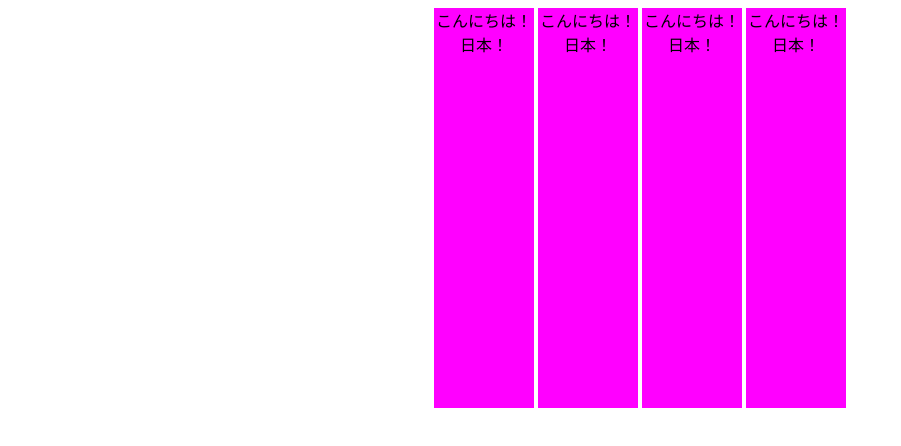
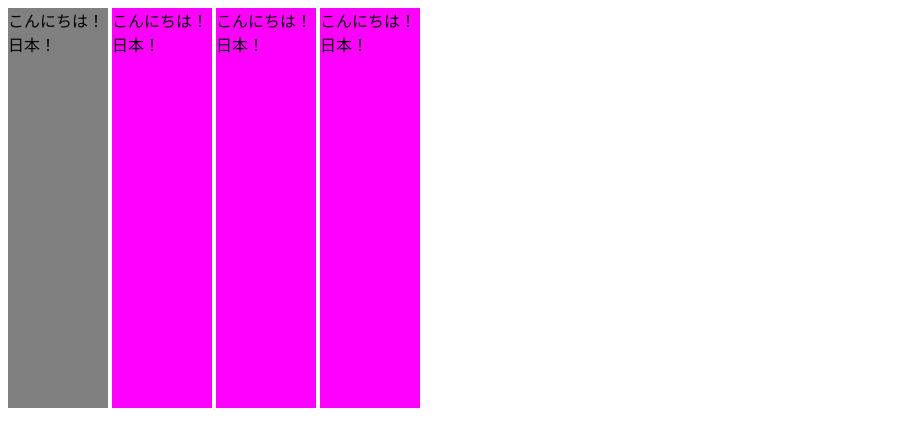
Before and after one commit to RyoKitatani/udemy-js, a plain HTML site: page 01_基礎知識/03_CSSについて/start/index.html in a window 1280 px wide. Shown: the whole page, without its empty margins (0-901 px from the left). Drawn offline with Linux system fonts and the light colour scheme.

Commit message:
finish 2-8

```diff
--- a/01_基礎知識/03_CSSについて/start/index.html
+++ b/01_基礎知識/03_CSSについて/start/index.html
@@ -6,29 +6,15 @@
     <meta name="viewport" content="width=device-width, initial-scale=1.0">
     <meta http-equiv="X-UA-Compatible" content="ie=edge">
     <title>Document</title>
+    <link rel="stylesheet" href="style.css">
 </head>
 
 <body>
-    <span>こんにちは！ 日本！</span>
+    <span id="first" class="cls">こんにちは！ 日本！</span>
     <span>こんにちは！ 日本！</span>
     <span>こんにちは！ 日本！</span>
     <span>こんにちは！ 日本！</span>
     <!-- <div>こんにちは！ 日本！</div> -->
-    <style>
-        body {
-            /* インライン要素の中央揃え*/
-            text-align: center;
-        }
-
-        span {
-            display: inline-block;
-            /* ブロック要素の中央揃え*/
-            margin: 0 auto;
-            width: 100px;
-            height: 400px;
-            background-color: magenta;
-        }
-    </style>
 </body>
 
 </html>
--- /dev/null
+++ b/01_基礎知識/03_CSSについて/start/style.css
@@ -0,0 +1,17 @@
+span {
+  display: inline-block;
+  /* ブロック要素の中央揃え*/
+  margin: 0 auto;
+  width: 100px;
+  height: 400px;
+  background-color: magenta;
+}
+
+.cls {
+  display: inline-block;
+  /* ブロック要素の中央揃え*/
+  margin: 0 auto;
+  width: 100px;
+  height: 400px;
+  background-color: gray
+}
```
